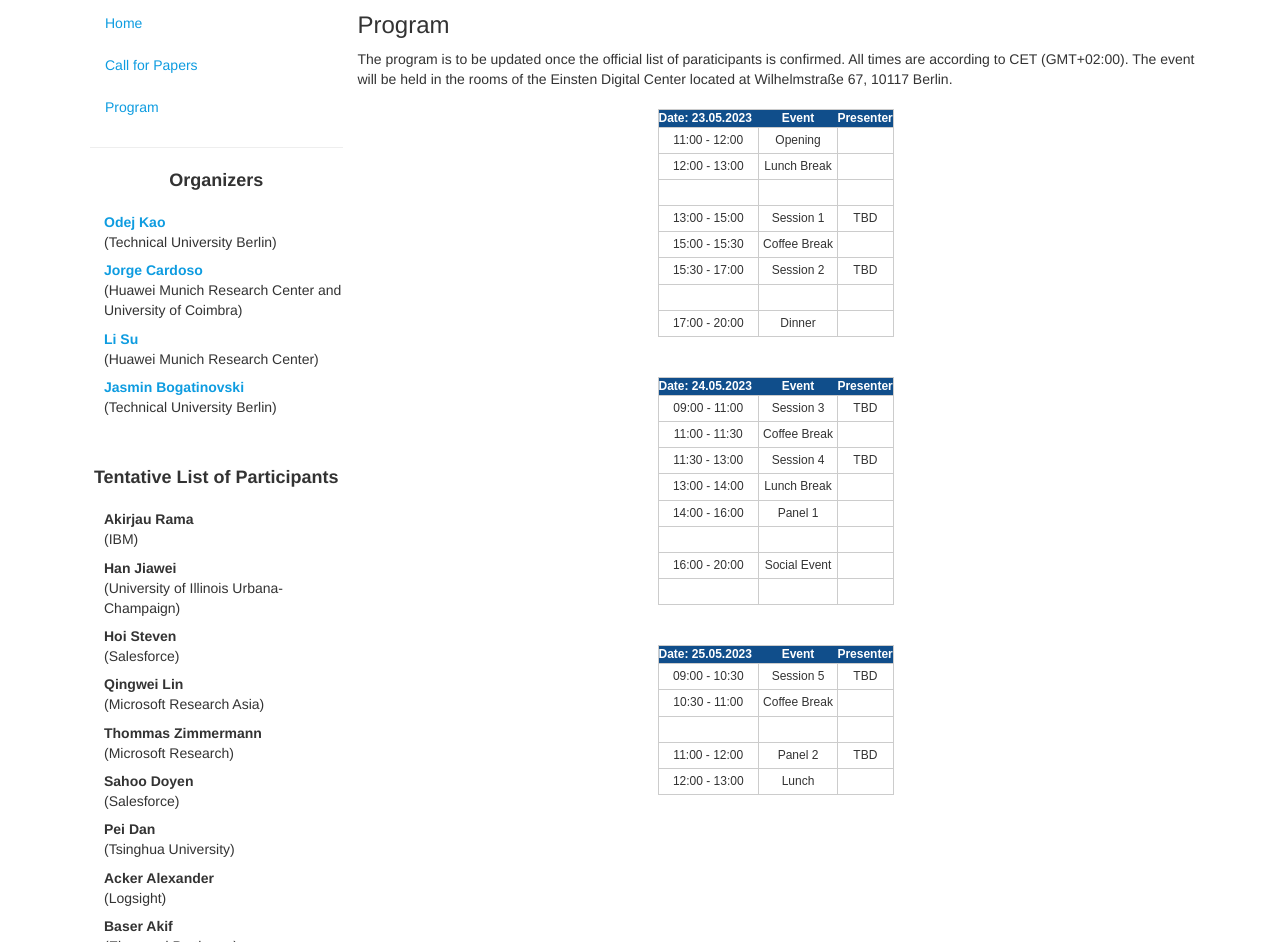
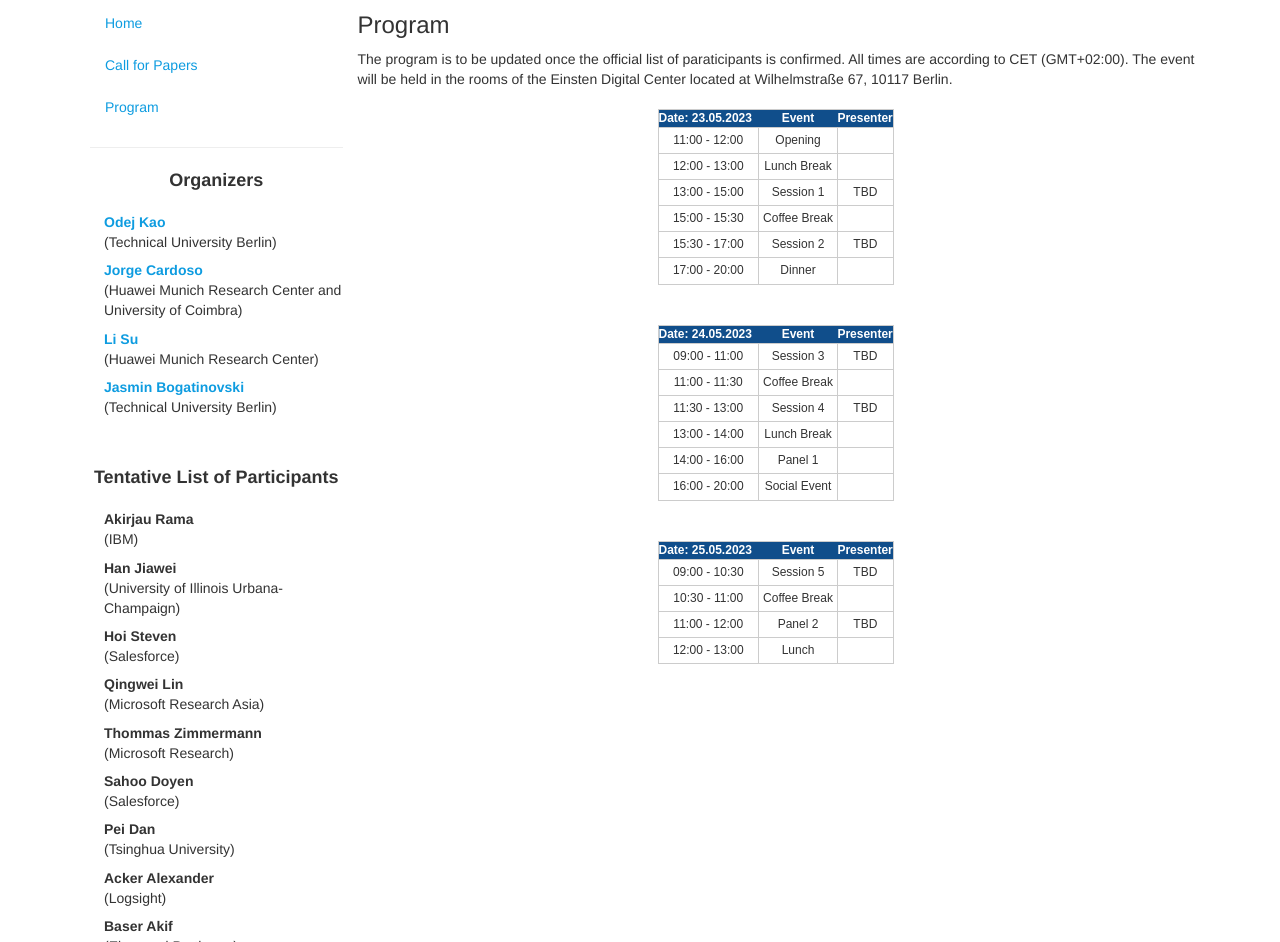
Before and after one commit to aiops2023/aiops2023, a plain HTML site: page schedule/index.html in a window 1280 px wide. Shown: the part 251-1193 px from the top of the page. Drawn offline with nearby package versions, Linux system fonts and the light colour scheme; some packages are replaced by stand-ins of ours.

Commit message:
update  schedule

```diff
--- a/schedule/index.html
+++ b/schedule/index.html
@@ -285,11 +285,6 @@
                         <td></td>
                     </tr>
                     <tr>
-                        <td>&nbsp;</td>
-                        <td>&nbsp;</td>
-                        <td>&nbsp;</td>
-                    </tr>
-                    <tr>
                         <td>13:00 - 15:00</td>
                         <td>Session 1</td>
                         <td>TBD</td>
@@ -303,11 +298,6 @@
                         <td>15:30 - 17:00</td>
                         <td>Session 2</td>
                         <td>TBD</td>
-                    </tr>
-                    <tr>
-                        <td>&nbsp;</td>
-                        <td>&nbsp;</td>
-                        <td>&nbsp;</td>
                     </tr>
                     <tr>
                         <td>17:00 - 20:00</td>
@@ -354,19 +344,9 @@
                     <td>&nbsp;</td>
                 </tr>
                 <tr>
-                    <td>&nbsp;</td>
-                    <td>&nbsp;</td>
-                    <td>&nbsp;</td>
-                </tr>
-                <tr>
                     <td>16:00 - 20:00</td>
                     <td> Social Event</td>
                     <td> &nbsp; </td>
-                </tr>
-                <tr>
-                    <td>&nbsp;</td>
-                    <td>&nbsp;</td>
-                    <td>&nbsp;</td>
                 </tr>
               </tbody>
           </table>
@@ -390,11 +370,6 @@
               <tr>
                   <td>10:30 - 11:00</td>
                   <td>Coffee Break</td>
-                  <td>&nbsp;</td>
-              </tr>
-              <tr>
-                  <td>&nbsp;</td>
-                  <td>&nbsp;</td>
                   <td>&nbsp;</td>
               </tr>
               <tr>
```
